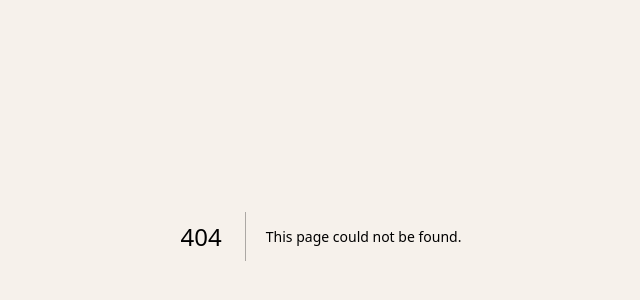
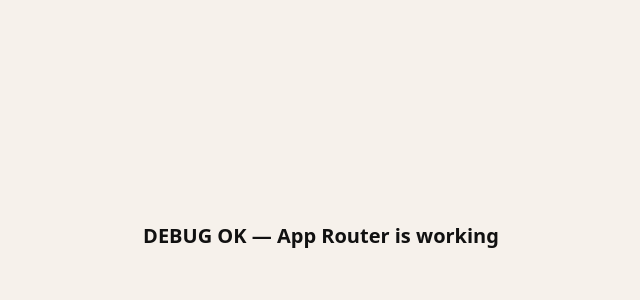
Before and after one commit to Daniel1020/feelfit-mvp, a Next.js app: page /debug in a window 1280 px wide. Before the commit this address had no page. Shown: the part 164-464 px from the top of the page, without its empty margins (319-959 px from the left). Built offline with nearby package versions, Linux system fonts and the light colour scheme.

Commit message:
add debug folder

```diff
--- /dev/null
+++ b/app/debug/page.tsx
@@ -0,0 +1,7 @@
+export default function DebugPage() {
+  return (
+    <main className="min-h-screen flex items-center justify-center">
+      <div className="text-xl font-semibold">DEBUG OK — App Router is working</div>
+    </main>
+  );
+}
```
